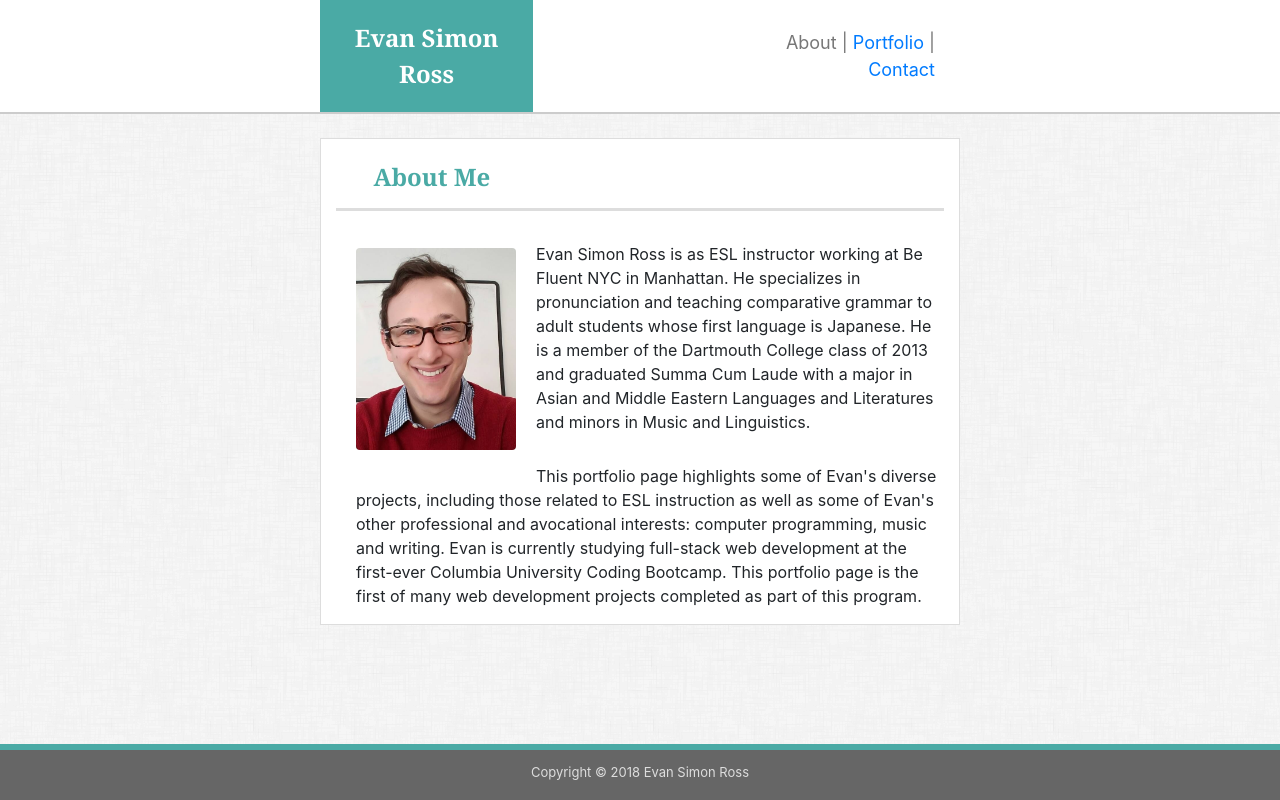
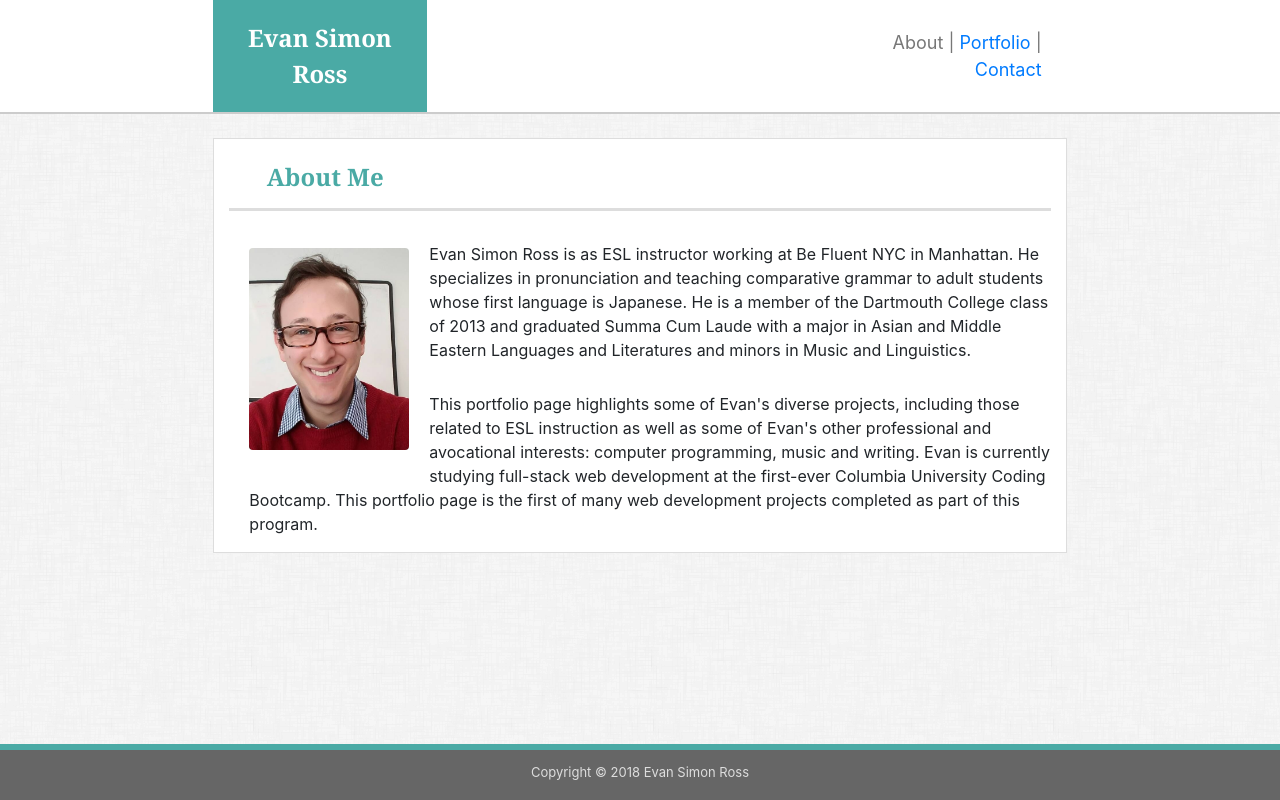
Before and after one commit to evansimonross/Bootstrap-Portfolio, a plain HTML site: page index.html in a window 1280 px wide. Drawn offline with nearby package versions, Linux system fonts and the light colour scheme.

Commit message:
Changed format for small and extra small screens for content to take up 100% of the width, and for medium and large screens for content to take up 2/3 of the width.

```diff
--- a/index.html
+++ b/index.html
@@ -21,31 +21,31 @@
 
     <div class="container-fluid">
         <div class="navbar row row-1">
-            <div class="col-md-3">
+            <div class="col-md-2">
 
             </div>
 
-            <div class="col-md-2 my-name">
+            <div class="col-md-2 col-sm-12 my-name">
                 Evan Simon Ross
             </div>
-            <div class="col-md-2">
+            <div class="col-md-4">
 
             </div>
-            <div class="col-md-2 links">
+            <div class="col-md-2 col-sm-12 links">
                 About |
                 <a href="portfolio.html">Portfolio</a> |
                 <a href="contact.html">Contact</a>
             </div>
-            <div class="col-md-3">
+            <div class="col-md-2">
 
             </div>
         </div>
         <br>
         <div class="row">
-            <div class="col-md-3">
+            <div class="col-md-2">
 
             </div>
-            <div class="col-md-6 content">
+            <div class="col-md-8 col-sm-12 content">
                 <br>
                 <h1 class="page-name">
                     &nbsp;&nbsp;&nbsp;&nbsp;&nbsp; About Me</h1>
@@ -61,7 +61,7 @@
                     Coding Bootcamp. This portfolio page is the first of many web development projects completed as part
                     of this program.</p>
             </div>
-            <div class="col-md-3">
+            <div class="col-md-2">
 
             </div>
         </div>
--- a/style.css
+++ b/style.css
@@ -29,6 +29,7 @@
     background-color: #fff;
     border: solid 1px;
     border-color: #dddddd;
+    margin-bottom: 60px;
 }
 
 .page-name{
@@ -48,7 +49,7 @@ hr{
 
 .copyright{
     background-color: #666666;
-    position: absolute;
+    position: fixed;
     bottom: 0px;
     width: 100%;
     height: 7%;
```
Also changed, not shown: contact.html (+8 -8 lines), portfolio.html (+8 -8 lines).
